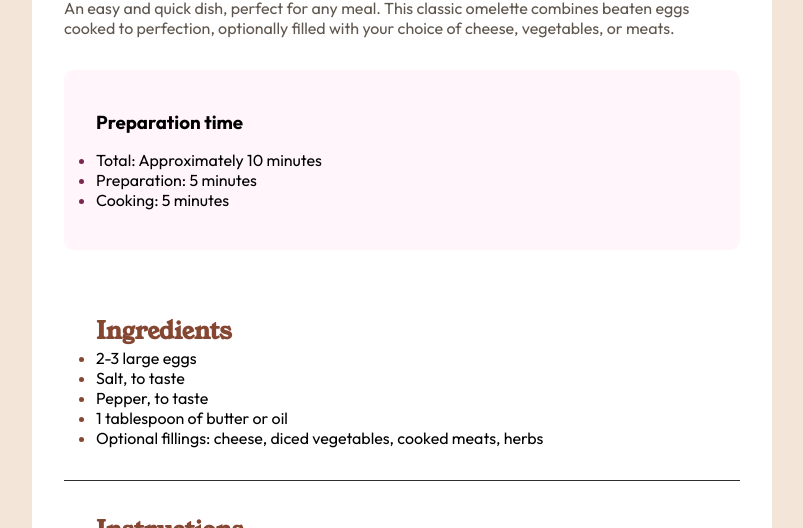
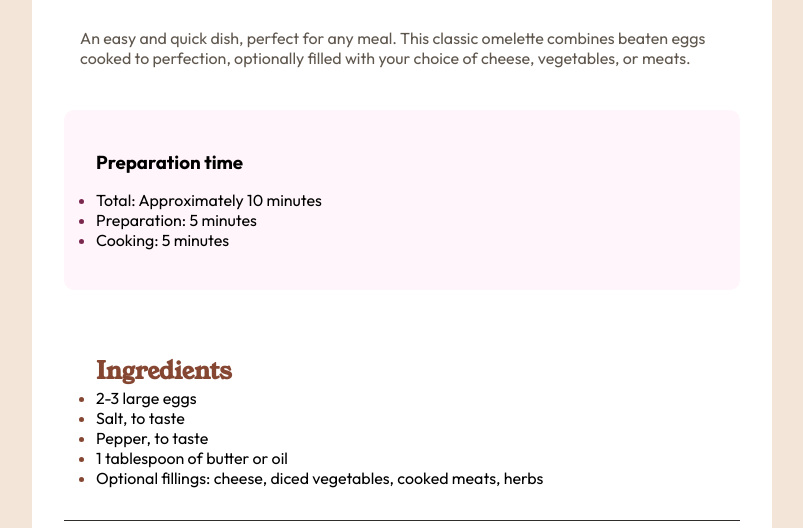
Before and after one commit to michaelr47/Recipe-Page, a plain HTML site: page index.html in a window 1280 px wide. Shown: the part 572-1100 px from the top of the page, without its empty margins (238-1041 px from the left). Drawn offline with Linux system fonts and the light colour scheme.

Commit message:
add padding on description and changed height on ordered list

```diff
--- a/index.html
+++ b/index.html
@@ -16,7 +16,7 @@
 
     <h1 class="youngSerifFont">Simple Omelette Recipe</h1>
 
-    <p>
+    <p class="recipe-description">
       An easy and quick dish, perfect for any meal. This classic omelette combines beaten eggs cooked
       to perfection, optionally filled with your choice of cheese, vegetables, or meats.
     </p>
--- a/styles.css
+++ b/styles.css
@@ -76,9 +76,12 @@ h1 {
     color: var(--primary-darkBrown);
 }
 p {
-    color: var(--darkGray)
+    color: var(--darkGray);
 }
 
+.recipe-description, h1 {
+    padding: 10px 1rem;
+}
 .prepRoseWhite {
     background-color: var(--roseWhite);
     padding: 2rem;
@@ -111,7 +114,7 @@ ol li::marker, .ingredients li::marker, .nutrition-amount {
 }
 
 .orderedList {
-    height: 300px;
+    height: 60vh;
     display: flex;
     flex-direction: column;
     justify-content: space-around;
@@ -146,5 +149,8 @@ ol li::marker, .ingredients li::marker, .nutrition-amount {
     .hr {
         width: 100%;
     }
+    .orderedList {
+        height: 300px;
+    }
 
 }
```
